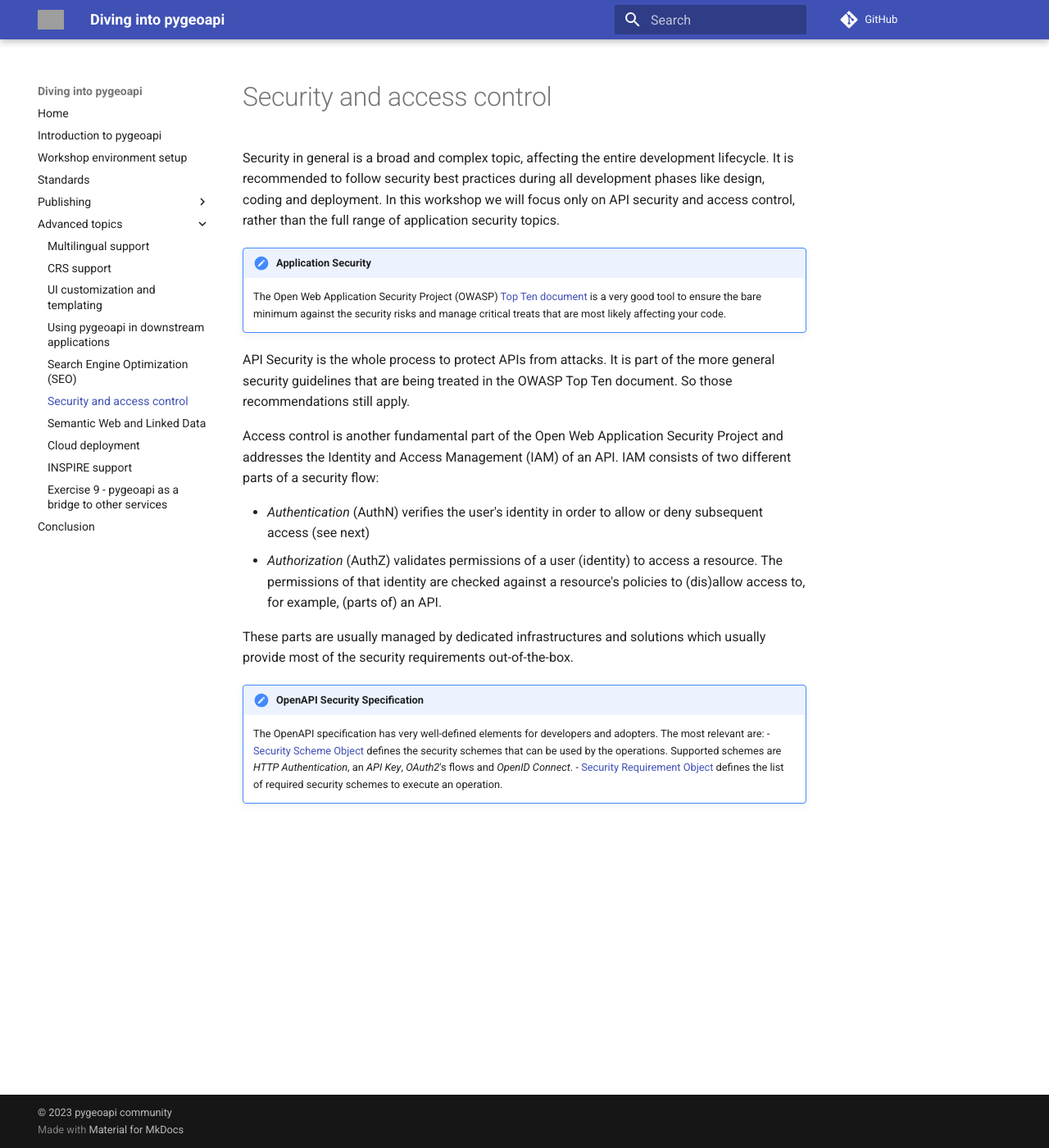
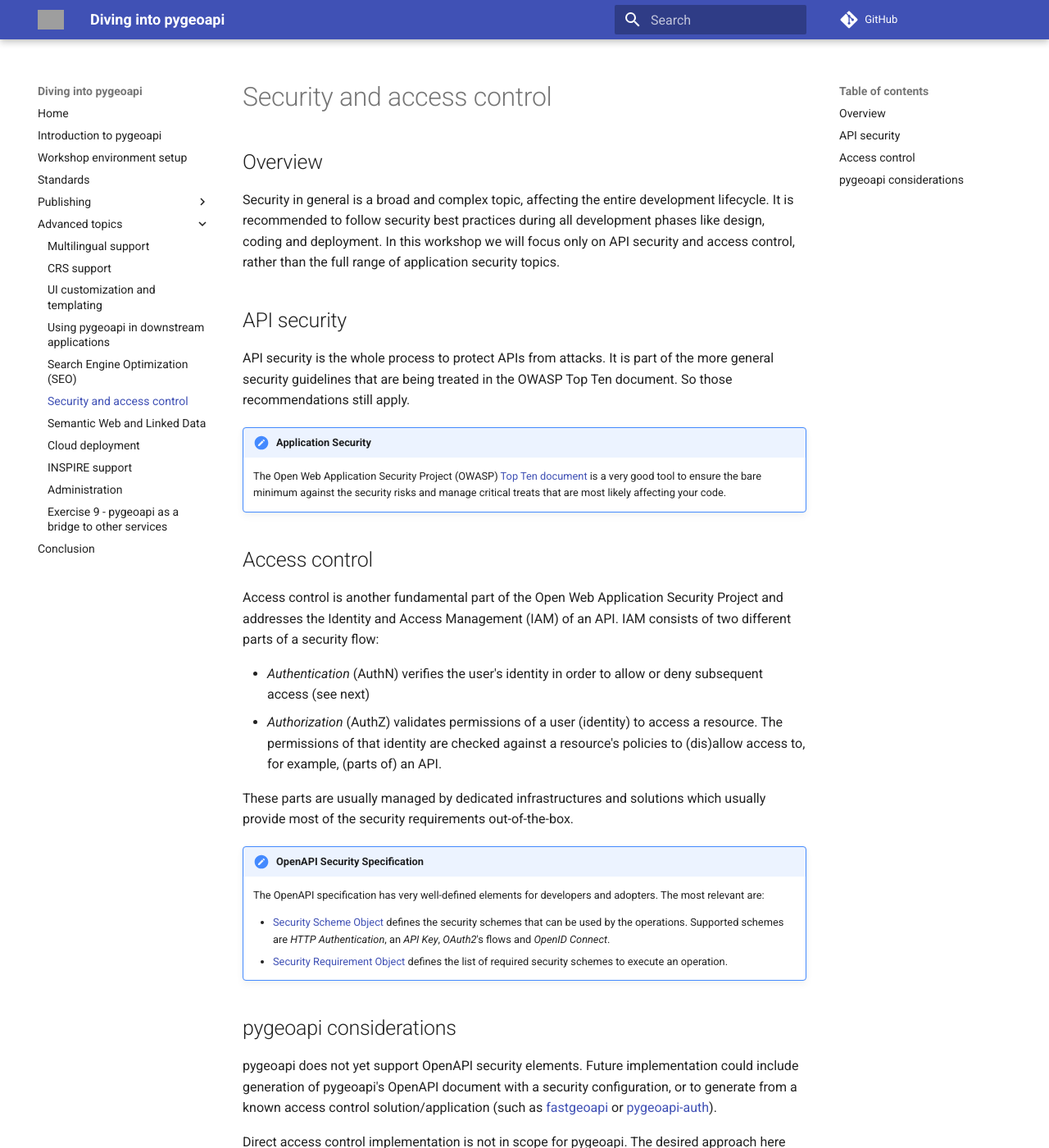
Before and after one commit to geopython/diving-into-pygeoapi, an MkDocs documentation site: the page built from workshop/content/docs/advanced/security-access-control.md, in a window 1280 px wide and 1400 px high. Shown: the whole window at 82% size. Built offline with MkDocs 1.6.1 and Material for MkDocs 9.7.7, drawn with Linux system fonts in a browser that asks for light colours; comment, search, counter and statistics services are not loaded; some of the changed text lies outside the part shown; grey boxes are pictures that could not be loaded.

Commit message:
add sections on security and admin

```diff
--- a/workshop/content/docs/advanced/security-access-control.md
+++ b/workshop/content/docs/advanced/security-access-control.md
@@ -4,15 +4,21 @@ title: Security and access control
 
 # Security and access control
 
+## Overview
+
 Security in general is a broad and complex topic, affecting the entire development lifecycle.
 It is recommended to follow security best practices during all development phases like design, coding and deployment.
 In this workshop we will focus only on API security and access control, rather than the full range of application security topics.
+
+## API security
+
+API security is the whole process to protect APIs from attacks. It is part of the more general security guidelines that are being treated in the OWASP Top Ten document. So those recommendations still apply.
 
 !!! Note "Application Security"
 
     The Open Web Application Security Project (OWASP) [Top Ten document](https://owasp.org/www-project-top-ten/) is a very good tool to ensure the bare minimum against the security risks and manage critical treats that are most likely affecting your code.
 
-API Security is the whole process to protect APIs from attacks. It is part of the more general security guidelines that are being treated in the OWASP Top Ten document. So those recommendations still apply.
+## Access control
 
 Access control is another fundamental part of the Open Web Application Security Project and addresses the Identity and Access Management (IAM) of an API.
 IAM consists of two different parts of a security flow:
@@ -25,5 +31,17 @@ These parts are usually managed by dedicated infrastructures and solutions which
 !!! Note "OpenAPI Security Specification"
 
     The OpenAPI specification has very well-defined elements for developers and adopters. The most relevant are:
-        - [Security Scheme Object](https://swagger.io/specification/#security-scheme-object) defines the security schemes that can be used by the operations. Supported schemes are *HTTP Authentication*, an *API Key*, *OAuth2*'s flows and *OpenID Connect*.
-        - [Security Requirement Object](https://swagger.io/specification/#security-requirement-object) defines the list of required security schemes to execute an operation.
+
+    - [Security Scheme Object](https://swagger.io/specification/#security-scheme-object) defines the security schemes that can be used by the operations. Supported schemes are *HTTP Authentication*, an *API Key*, *OAuth2*'s flows and *OpenID Connect*.
+    - [Security Requirement Object](https://swagger.io/specification/#security-requirement-object) defines the list of required security schemes to execute an operation.
+
+## pygeoapi considerations
+
+pygeoapi does not yet support OpenAPI security elements.  Future implementation could include generation of pygeoapi's OpenAPI document with a security configuration, or to generate from a known access control solution/application (such as [fastgeoapi](https://github.com/geobeyond/fastgeoapi) or [pygeoapi-auth](https://github.com/cartologic/pygeoapi-auth)).
+
+Direct access control implementation is not in scope for pygeoapi.  The desired approach here would be to leverage an existing solution and define/integrate the secured endpoints accordingly.  For example, fastgeoapi or pygeoapi-auth could be deployed downstream of pygeoapi, and govern access to specific endpoints (collections, items, etc.).
+
+
+!!! Note
+
+    The [pygeoapi official documentation](https://docs.pygeoapi.io/en/latest/security.html) provides the project's official status on security implementation updates, and should be visited to keep up to date with the latest status on security implementation in the project.
--- a/workshop/content/mkdocs.yml
+++ b/workshop/content/mkdocs.yml
@@ -30,6 +30,7 @@ nav:
         - Semantic Web and Linked Data: advanced/semantic-web-linked-data.md
         - Cloud deployment: advanced/cloud.md
         - INSPIRE support: advanced/inspire.md
+        - Administration: advanced/administration.md
         - Exercise 9 - pygeoapi as a bridge to other services: advanced/bridges.md
     - Conclusion: conclusion.md
 
```
Also changed, not shown: workshop/content/docs/advanced/administration.md (added, +29 -0 lines), workshop/content/docs/advanced/inspire.md (+2 -2 lines), workshop/content/docs/advanced/semantic-web-linked-data.md (+1 -1 lines).
